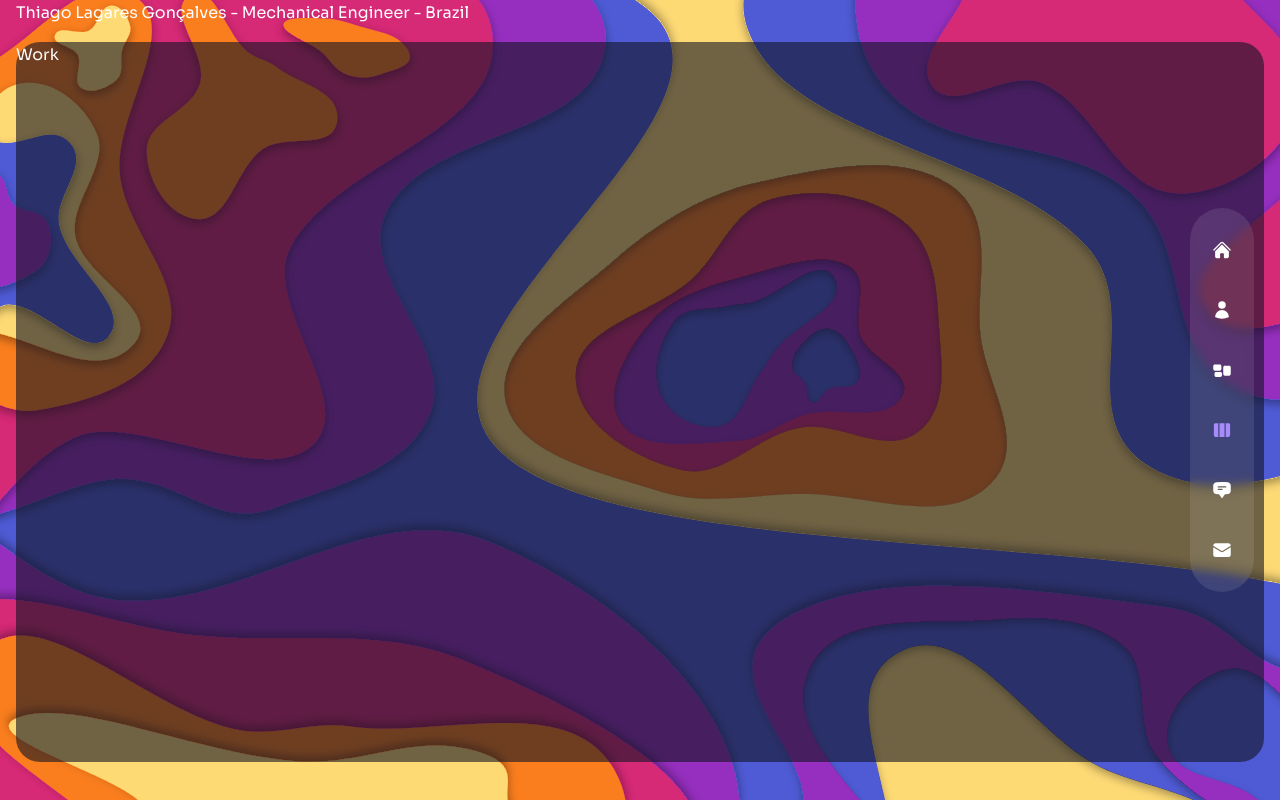
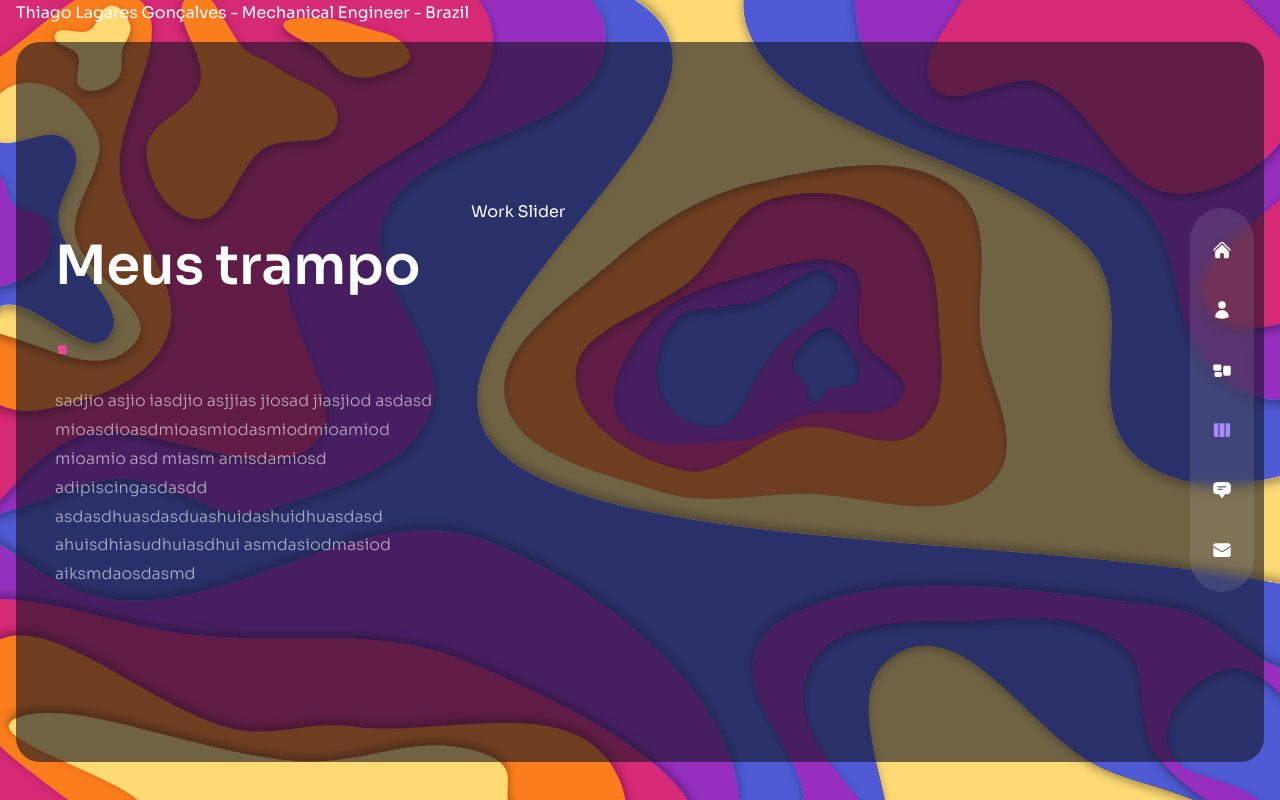
Before and after one commit to lagodukn/prtf, a Next.js app: page /work in a window 1280 px wide. Built offline with nearby package versions, Linux system fonts and the light colour scheme.

Commit message:
services

```diff
--- a/pages/services/index.js
+++ b/pages/services/index.js
@@ -8,7 +8,7 @@ const Services = () => {
         {/* {text} */}
         <div className='text-center flex xl:w-[30vw] flex-col lg:text-left mb-4 xl:mb-0'>
           <h2 className='h2 xl:mt-8'>
-            Meus trampo <span className='text-pink-500'>.</span>
+            Meus Skill <span className='text-pink-500'>.</span>
           </h2>
           <p className='mb-4 max-w-[400px] mx-auto lg:mx-0'>
             sadjio asjio iasdjio asjjias jiosad jiasjiod asdasd mioasdioasdmioasmiodasmiodmioamiod mioamio asd miasm amisdamiosd adipiscingasdasdd
--- a/pages/work/index.js
+++ b/pages/work/index.js
@@ -1,5 +1,30 @@
+import {} from 'react-icons/rx'
+import WorkSlider from '../../components/WorkSlider'
+
 const Work = () => {
-  return <div className='bg-primary/60 h-[85vh] xl:h-[90vh] m-4 rounded-3xl'>Work</div>;
+  return <div className='bg-primary/60 h-[85vh] xl:h-[90vh] m-4 rounded-3xl'>
+    <div className='container mx-auto h-full flex flex-col justify-center'>
+      <div className='flex flex-col xl:flex-row gap-x-8'>
+        {/* {text} */}
+        <div className='text-center flex xl:w-[30vw] flex-col lg:text-left mb-4 xl:mb-0'>
+          <h2 className='h2 xl:mt-8'>
+            Meus trampo <span className='text-pink-500'>.</span>
+          </h2>
+          <p className='mb-4 max-w-[400px] mx-auto lg:mx-0'>
+            sadjio asjio iasdjio asjjias jiosad jiasjiod asdasd mioasdioasdmioasmiodasmiodmioamiod mioamio asd miasm amisdamiosd adipiscingasdasdd
+            asdasdhuasdasduashuidashuidhuasdasd
+            ahuisdhiasudhuiasdhui
+            asmdasiodmasiod
+            aiksmdaosdasmd
+          </p>
+        </div>
+        <div className='h-full xl:max-w-[65%]'>
+          {/* {slide} */}
+          <WorkSlider />
+        </div>
+      </div>
+    </div>
+  </div>
 };
 
 export default Work;
```
